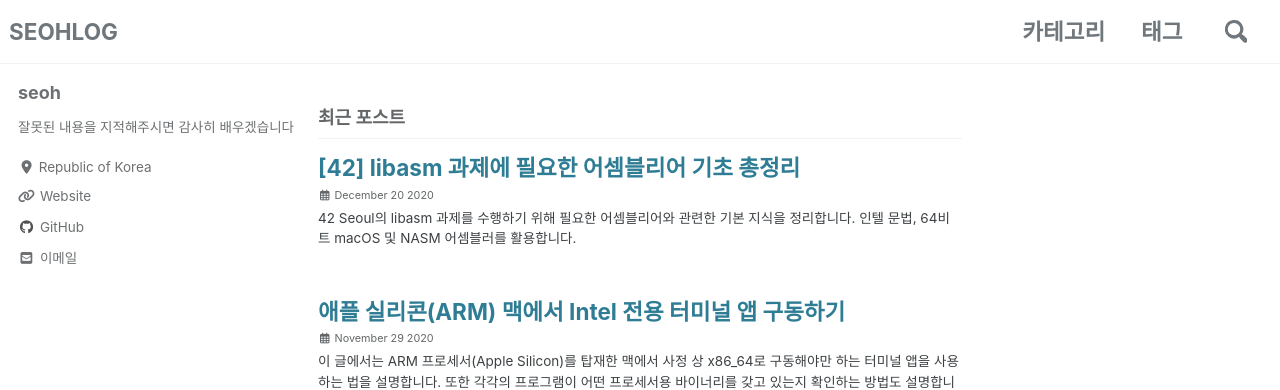
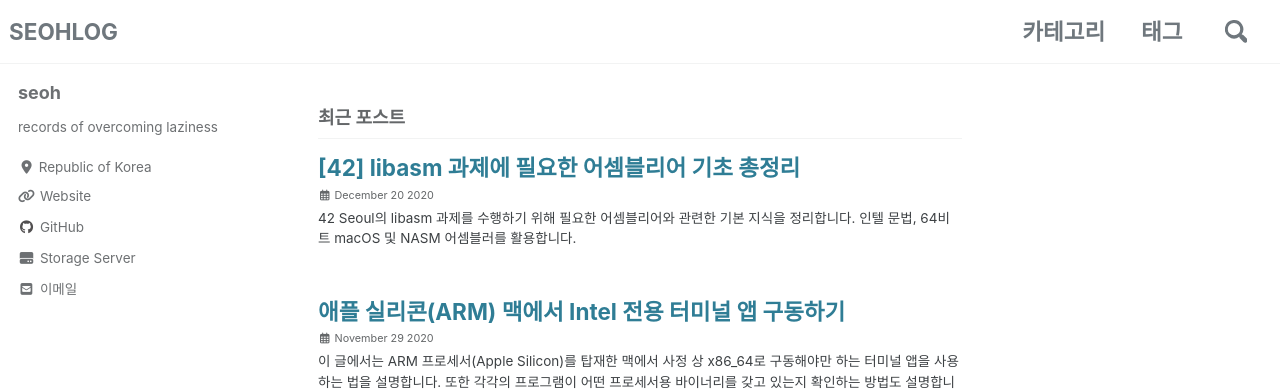
Before and after one commit to ohseyong/ohseyong.github.io, a Jekyll site: the page built from index.html, in a window 1280 px wide. Shown: the top 390 px of the page. Built offline with Jekyll 4.4.1, drawn with Linux system fonts in a browser that asks for light colours; cached includes are drawn as plain includes; nearby versions of some CDN libraries; the list of posts is cut into pages by our own code.

Commit message:
Update _config.yml

```diff
--- a/_config.yml
+++ b/_config.yml
@@ -24,7 +24,7 @@
 subtitle                 : "" # site tagline that appears below site title in masthead
 name                     : "SEOHLOG"
 description              : "records of overcoming laziness"
-url                      : "https://ohseyong.github.io"
+url                      : "https://seyong.me"
 baseurl                  : "" # the subpath of your site, e.g. "/blog"
 repository               : # GitHub username/repo-name e.g. "mmistakes/minimal-mistakes"
 teaser                   : # path of fallback teaser image, e.g. "/assets/images/500x300.png"
@@ -98,7 +98,7 @@
 author:
   name             : "seoh"
   avatar           : # path of avatar image, e.g. "/assets/images/bio-photo.jpg"
-  bio              : "잘못된 내용을 지적해주시면 감사히 배우겠습니다"
+  bio              : "records of overcoming laziness"
   location         : "Republic of Korea"
   email            : "seiyong@me.com"
   links:
@@ -117,6 +117,9 @@
     - label: "GitHub"
       icon: "fab fa-fw fa-github"
       url: "https://github.com/ohseyong"
+    - label: "Storage Server"
+      icon: "fas fa-fw fa-hdd"
+      url: "https://seoh.synology.me"
     - label: "Instagram"
       icon: "fab fa-fw fa-instagram"
       # url: "https://instagram.com/"
```
